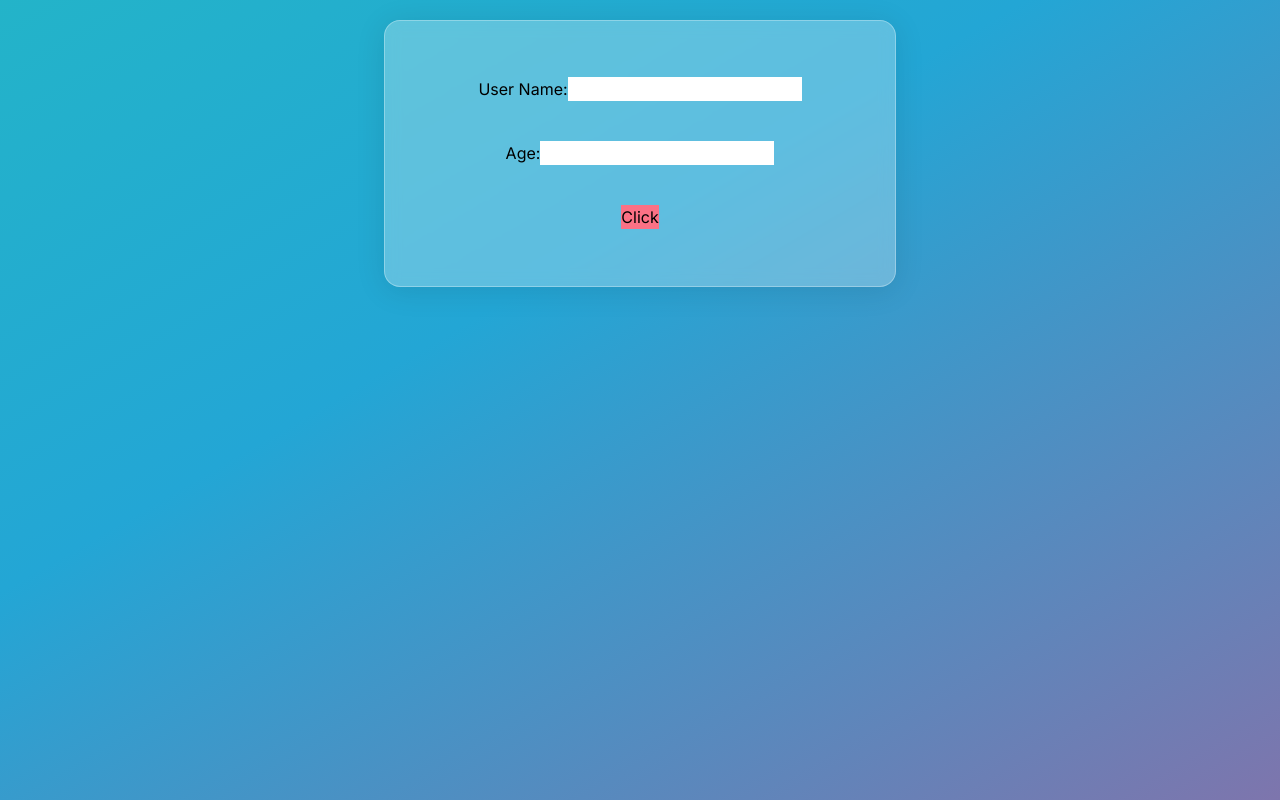
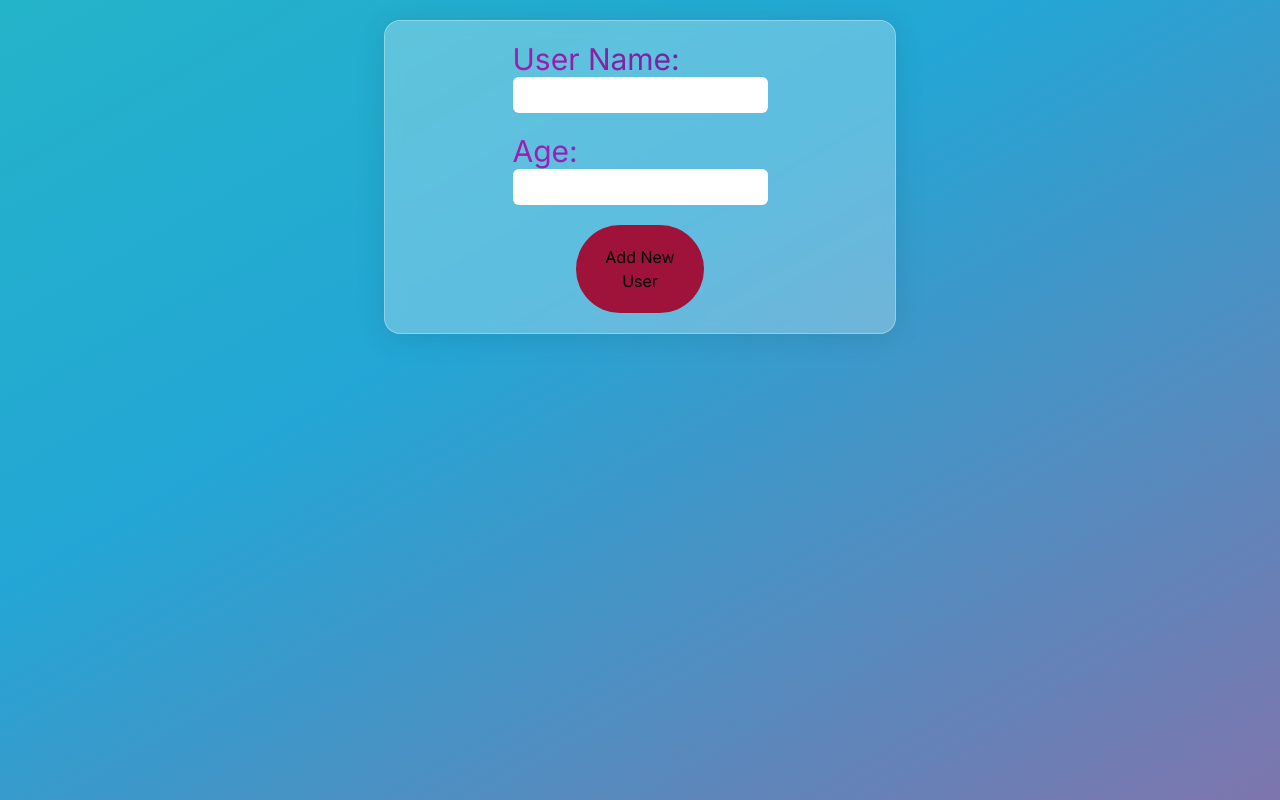
Before and after one commit to KBerkeYilmaz/user_login, a Next.js app: page / in a window 1280 px wide. Built offline with nearby package versions, Linux system fonts and the light colour scheme.

Commit message:
Components have been separated. Main functionality has implemented via useState, db_users was redundant. Added a css glass module to easily apply glass styling.

```diff
--- a/app/(site)/Index.jsx
+++ b/app/(site)/Index.jsx
@@ -1,9 +1,24 @@
+'use client';
+import { useState } from 'react';
 import FormUser from "./components/UserForm/FormUser"
+import UserList from "./components/UserList/UserList"
 
-export default function Index(){
+
+export default function Index(props){
+
+    const [users, setUsers] = useState([])
+
+    const newUserHandler = (data) => {
+        setUsers(prevState => {
+           return [data,...prevState]
+        })
+
+    }
+
     return (
-        <div>
-            <FormUser />
-        </div>
+        <main className="min-h-screen max-h-fit w-screen flex flex-col justify-start items-center">
+            <FormUser onSubmit={newUserHandler}/>
+            <UserList users={users} />
+        </main>
     )
 };
--- /dev/null
+++ b/app/(site)/components/UI/Glass.module.css
@@ -0,0 +1,8 @@
+.glass {
+    background: rgba(255, 255, 255, 0.27);
+    border-radius: 16px;
+    box-shadow: 0 4px 30px rgba(0, 0, 0, 0.1);
+    backdrop-filter: blur(7.4px);
+    -webkit-backdrop-filter: blur(7.4px);
+    border: 1px solid rgba(255, 255, 255, 0.3);
+}
--- a/app/(site)/components/UserForm/FormUser.jsx
+++ b/app/(site)/components/UserForm/FormUser.jsx
@@ -1,11 +1,11 @@
 'use client'
 
 import { useState } from "react";
+import styles from '../UI/Glass.module.css'
 
-const db_users = [];
 
-const FormUser = () => {
-  const [users, setUsers] = useState(db_users);
+
+const FormUser = (props) => {
   const [userAge, setUserAge] = useState("");
   const [userName, setUserName] = useState("");
   const [userId, setUserId] = useState(0);
@@ -25,13 +25,7 @@ const FormUser = () => {
       age: parseInt(userAge),
       id: userId,
     };
-    setUsers((prevUsers) => {
-      if (prevUsers.length === 0) {
-        return [newUser];
-      } else {
-        return [...prevUsers, newUser];
-      }
-    });
+    props.onSubmit(newUser);
     setUserId(userId + 1);
     setUserAge("");
     setUserName("");
@@ -40,29 +34,72 @@ const FormUser = () => {
     <form
         onSubmit={formSubmitHandler}
         action=""
-      className="user-form
+        className={`${styles.glass}
                     flex
                     flex-col
                     justify-center
                     items-center
-      border border-gray-700 w-2/5 h-1/3 gap-10 rounded-xl bg-gray-400"
+                    border
+                    w-2/5 h-1/3
+                    gap-10
+                    rounded-xl
+                    mt-5`}
       >
+        <div className="w-1/2 h-full flex flex-col justify-center items-center gap-5 my-5">
           <div>
-        <label htmlFor="">
+            <label
+              className="text-3xl
+                        bg-clip-text
+                        text-transparent
+                        bg-gradient-to-r
+                         from-fuchsia-700
+                         to-indigo-900"
+              htmlFor=""
+            >
               User Name:
-          <input type="text" onChange={userNameHandler} value={userName} />
+              <input
+                className="rounded-md text-black w-full"
+                type="text"
+                onChange={userNameHandler}
+                value={userName}
+                required
+              />
             </label>
           </div>
           <div>
-        <label htmlFor="">
+            <label
+              className=" text-3xl
+                          bg-clip-text
+                          text-transparent
+                          bg-gradient-to-r
+                          from-fuchsia-700
+                          to-indigo-600"
+              htmlFor=""
+            >
               Age:
-          <input type="number" onChange={userAgeHandler} value={userAge} />
+              <input
+                className="rounded-md text-black w-full"
+                type="number"
+                onChange={userAgeHandler}
+                value={userAge}
+                required
+              />
             </label>
           </div>
-      <button type="submit" className="bg-rose-400">
-        Click
+          <button
+            type="submit"
+            className="bg-rose-800
+                      w-1/2
+                      h-1/6
+                      p-5
+                      rounded-full
+                      "
+          >
+            Add New User
           </button>
+        </div>
       </form>
+
   );
 };
 
--- /dev/null
+++ b/app/(site)/components/UserList/UserAge.jsx
@@ -0,0 +1,8 @@
+const UserAge = (props) => {
+    return <div className="text-3xl text-white">
+            {props.age}
+            </div>
+
+};
+
+export default UserAge;
--- a/app/(site)/components/UserList/UserList.jsx
+++ b/app/(site)/components/UserList/UserList.jsx
@@ -6,12 +6,12 @@ const UserList = (props) => {
 
   if (users.length > 0) {
     return (
-      <div className="w-2/5 max-h-max flex flex-col justify-center items-center mt-5">
+      <div className="w-2/5 max-h-max flex flex-col justify-center items-center my-5">
         <ul className="flex flex-col justify-center items-center gap-10 w-full h-full rounded-lg">
           {users.map(user => {
             return (
+
               <UserListItem
-
               userName = {user.name}
               userAge = {user.age}
               key = {user.id}
--- /dev/null
+++ b/app/(site)/components/UserList/UserListItem.jsx
@@ -0,0 +1,19 @@
+import UserAge from "./UserAge";
+import UserName from "./UserName";
+import styles from '../UI/Glass.module.css';
+
+const UserListItem = (props) => {
+
+    return (
+        <li
+        id={props.id}
+        className={`${styles.glass} flex justify-between items-center w-full p-10`}
+        >
+            <UserName name={props.userName}/>
+            <UserAge age={props.userAge}/>
+        </li>
+    )
+
+};
+
+export default UserListItem;
--- /dev/null
+++ b/app/(site)/components/UserList/UserName.jsx
@@ -0,0 +1,8 @@
+const UserName = (props) => {
+    return <div className="text-3xl text-white">
+            {props.name}
+            </div>
+
+};
+
+export default UserName;
--- a/app/globals.css
+++ b/app/globals.css
@@ -2,11 +2,11 @@
 @tailwind components;
 @tailwind utilities;
 
-main {
+
+body {
 	background: linear-gradient(-30deg, #ee7752, #e73c7e, #23a6d5, #23d5ab);
 	background-size: 400% 400%;
 	animation: gradient 10s ease infinite;
-	height: 100vh;
 }
 
 @keyframes gradient {
@@ -20,12 +20,3 @@ main {
 		background-position: 0% 50%;
 	}
 }
-
-.user-form {
-background: rgba(255, 255, 255, 0.27);
-border-radius: 16px;
-box-shadow: 0 4px 30px rgba(0, 0, 0, 0.1);
-backdrop-filter: blur(7.4px);
--webkit-backdrop-filter: blur(7.4px);
-border: 1px solid rgba(255, 255, 255, 0.3);
-}
--- a/app/page.jsx
+++ b/app/page.jsx
@@ -1,75 +1,6 @@
-"use client"
+import "./globals.css";
+import Index from "./(site)/Index";
 
-import { useState } from "react";
-import UserList from "./(site)/components/UserList/UserList";
-
-import "./globals.css";
-
-const db_users = [];
-
-export default function Home(props) {
-
-  // const [users, setUsers] = useState(db_users);
-  const [userAge, setUserAge] = useState("");
-  const [userName, setUserName] = useState("");
-  const [userId, setUserId] = useState(0);
-
-  const userAgeHandler = (event) => {
-    const value = event.target.value;
-    setUserAge(value);
-  };
-  const userNameHandler = (event) => {
-    const value = event.target.value;
-    setUserName(value);
-  };
-  const formSubmitHandler = (event) => {
-    event.preventDefault();
-    const newUser = {
-      name: userName,
-      age: parseInt(userAge),
-      id: userId,
-    };
-    db_users.unshift(newUser)
-    console.log(db_users)
-    // setUsers((prevUsers) => {
-    //   if (prevUsers.length === 0) {
-    //     return [newUser];
-    //   } else {
-    //     return [...prevUsers, newUser];
-    //   }
-    // });
-    setUserId(userId + 1);
-    setUserAge("");
-    setUserName("");
-  };
-
-
-
-
-  return (
-    <main className="h-screen w-screen flex flex-col justify-start items-center">
-      <form
-        onSubmit={formSubmitHandler}
-        action=""
-        className="user-form flex flex-col justify-center items-center border border-gray-700 w-2/5 h-1/3 gap-10 rounded-xl bg-gray-400 mt-5"
-      >
-        <div>
-          <label htmlFor="">
-            User Name:
-            <input type="text" onChange={userNameHandler} value={userName} />
-          </label>
-        </div>
-        <div>
-          <label htmlFor="">
-            Age:
-            <input type="number" onChange={userAgeHandler} value={userAge} />
-          </label>
-        </div>
-        <button type="submit" className="bg-rose-400">
-          Click
-        </button>
-      </form>
-      <UserList users={db_users} />
-    </main>
-  );
+export default function Home() {
+        return <Index />;
 }
--- a/package.json
+++ b/package.json
@@ -12,7 +12,7 @@
     "autoprefixer": "10.4.14",
     "eslint": "8.42.0",
     "eslint-config-next": "13.4.4",
-    "next": "13.4.4",
+    "next": "^13.4.5",
     "postcss": "8.4.24",
     "react": "18.2.0",
     "react-dom": "18.2.0",
```
Also changed, not shown: 1 other file (tests, documents, lock files or other folders). Lines whose indentation alone changed are shown as unchanged.
